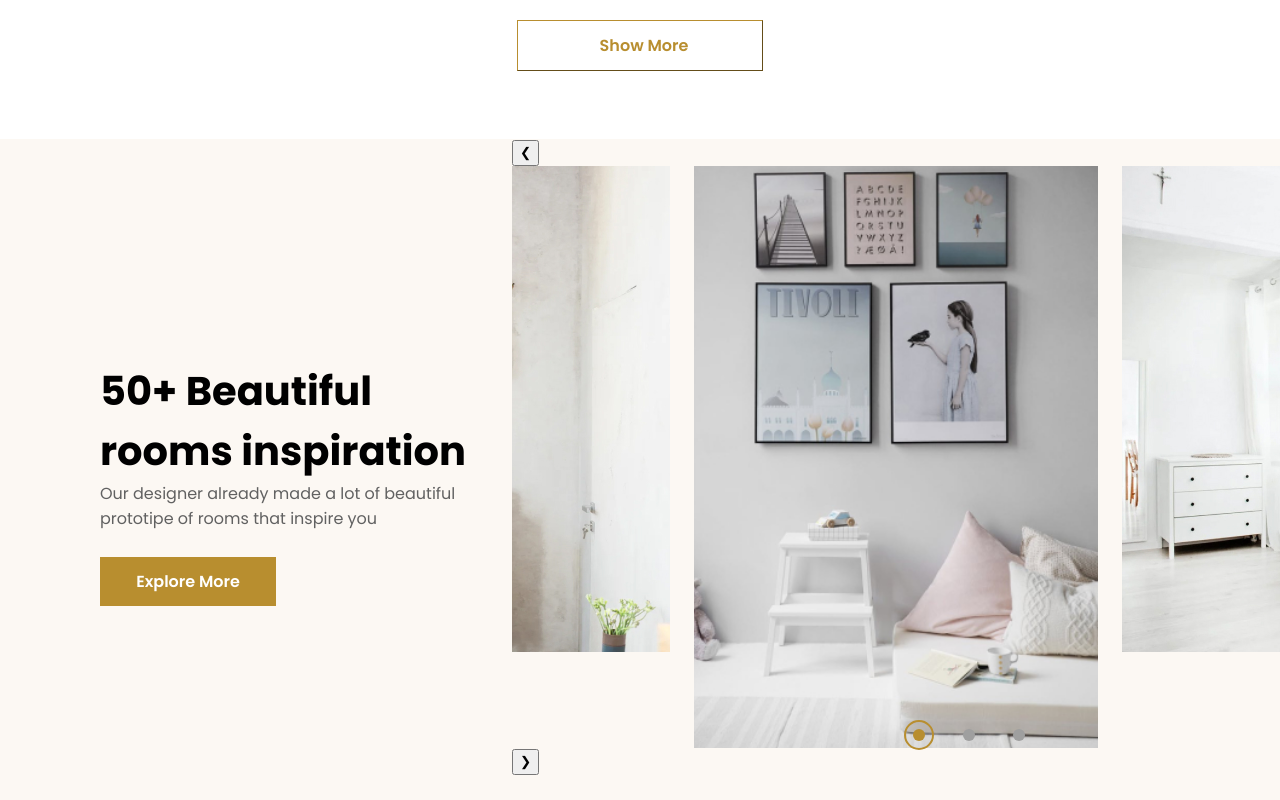
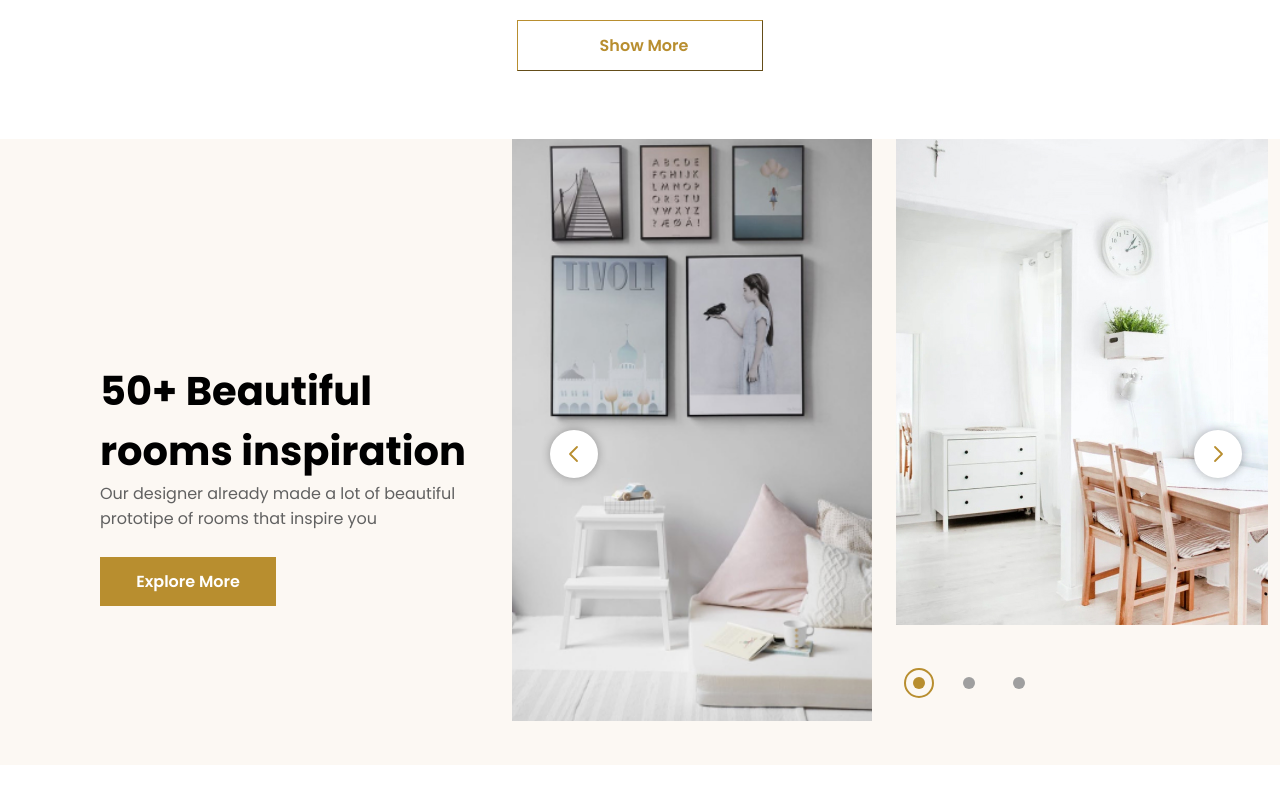
Before and after one commit to alohabro95/LESS-practise, a website: page index.html in a window 1280 px wide. Shown: the part 2660-3460 px from the top of the page. Drawn offline with nearby package versions, Linux system fonts and the light colour scheme; files that its build step writes are made by us from their sources.

Commit message:
refactor: moved files to another directory

```diff
--- a/main.js
+++ b/src/scripts/main.js
@@ -1,14 +1,12 @@
 var slickSettings = {
   dots: true,
-  infinite: true,
   speed: 500,
-  slidesToShow: 1,
+  slidesToShow: 2,
   slidesToScroll: 1,
-  centerMode: true,
-  variableWidth: true,
-  adaptiveHeight: true,
-  prevArrow: '<button type="button" class="slick-prev">&#10094;</button>',
-  nextArrow: '<button type="button" class="slick-next">&#10095;</button>',
+  prevArrow:
+    "<button class='prev slider__btn'><img src='products__images/right.svg'></button>",
+  nextArrow:
+    "<button class='next slider__btn'><img src='products__images/right.svg'></button>",
   responsive: [
     {
       breakpoint: 768,
--- a/style.less
+++ b/src/styles/style.less
@@ -346,8 +346,6 @@
     opacity: 0.66;
   }
 
-  &__slider {
-  }
   .rooms__slider-card {
     margin-right: 24px;
   }
@@ -423,13 +421,8 @@
       }
     }
   }
-
-  &__slider-info {
-  }
 }
 
-.section-details {
-}
 .container {
   max-width: 1242px;
   margin: 0 auto;
@@ -558,8 +551,6 @@
   &__text {
     margin-bottom: 18px;
   }
-  .special-text {
-  }
 }
 
 .payment-item:nth-child(1),
@@ -597,5 +588,3 @@
     color: #000000;
   }
 }
-.special-text {
-}
```
Also changed, not shown: css/styles/style.css (added).
